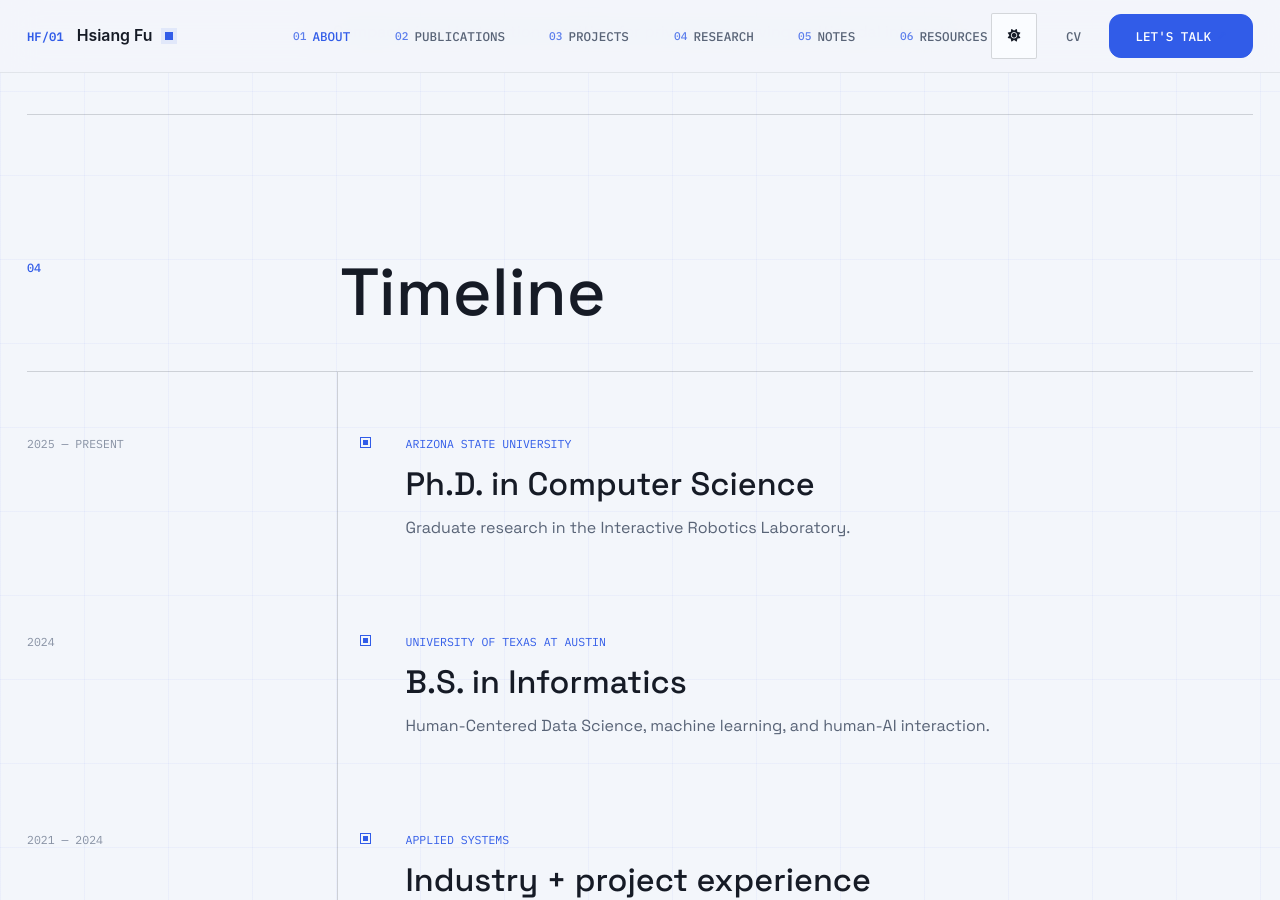
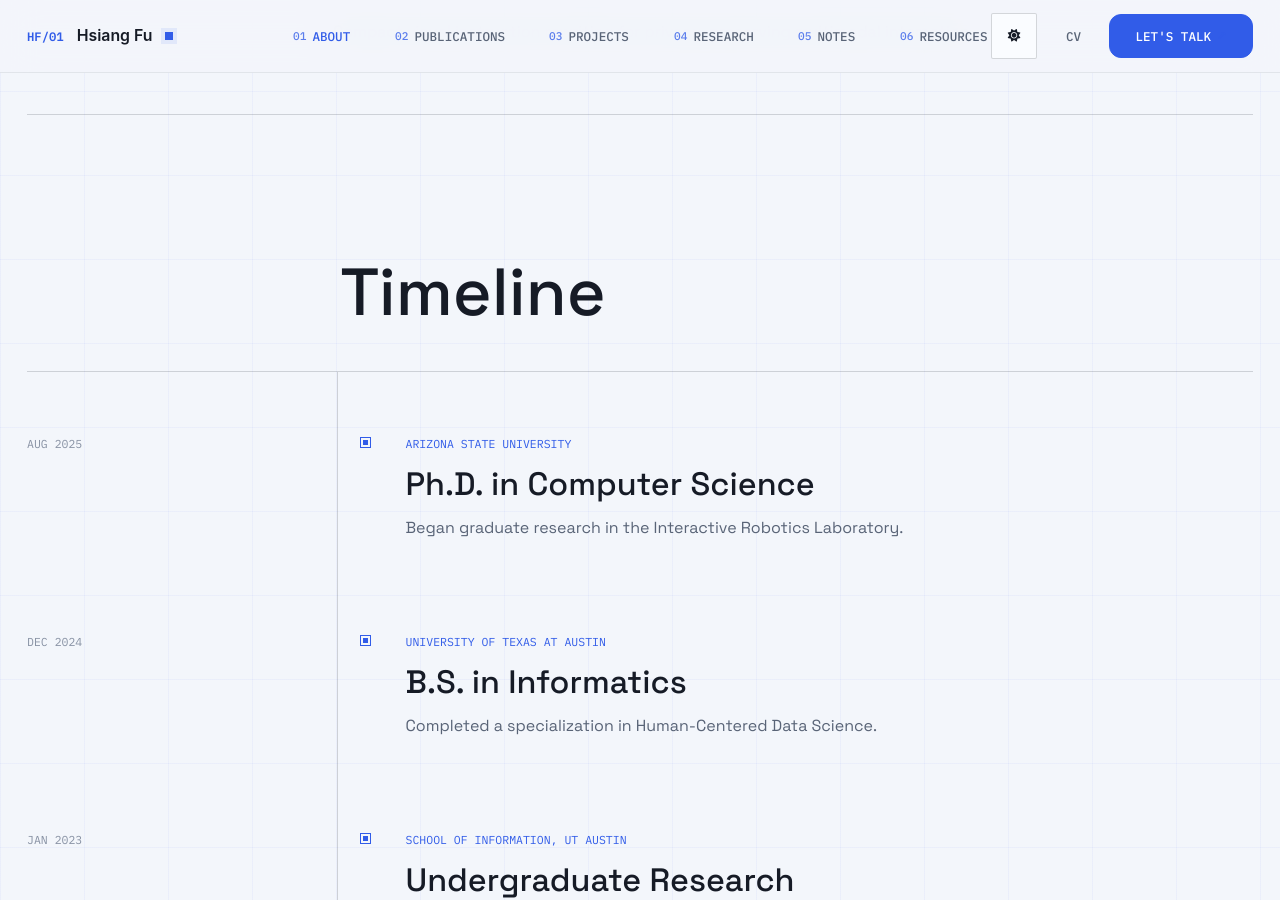
Before and after one commit to hsiang-fu/hsiang-fu.github.io, a Jekyll site: the page built from _pages/about.md, in a window 1280 px wide and 900 px high, scrolled down 4277 px. Built offline with Jekyll 4.4.1, drawn with Linux system fonts in a browser that asks for light colours; a script that is not in the unit is left out; some of the changed text lies outside the part shown.

Commit message:
Simplify homepage timeline dates

```diff
--- a/_pages/about.md
+++ b/_pages/about.md
@@ -165,13 +165,12 @@ redirect_from:
 
   <section class="field-section field-timeline" id="timeline" aria-labelledby="timeline-heading">
     <header class="field-section__heading">
-      <p>04</p>
       <h2 id="timeline-heading">Timeline</h2>
     </header>
     <div class="field-timeline__track">
-      <article><time>2025 &mdash; Present</time><span></span><div><p>Arizona State University</p><h3>Ph.D. in Computer Science</h3><p>Graduate research in the Interactive Robotics Laboratory.</p></div></article>
-      <article><time>2024</time><span></span><div><p>University of Texas at Austin</p><h3>B.S. in Informatics</h3><p>Human-Centered Data Science, machine learning, and human-AI interaction.</p></div></article>
-      <article><time>2021 &mdash; 2024</time><span></span><div><p>Applied systems</p><h3>Industry + project experience</h3><p>Cybersecurity, analytics, automation, product testing, and data pipelines.</p></div></article>
+      <article><time datetime="2025-08">Aug 2025</time><span></span><div><p>Arizona State University</p><h3>Ph.D. in Computer Science</h3><p>Began graduate research in the Interactive Robotics Laboratory.</p></div></article>
+      <article><time datetime="2024-12">Dec 2024</time><span></span><div><p>University of Texas at Austin</p><h3>B.S. in Informatics</h3><p>Completed a specialization in Human-Centered Data Science.</p></div></article>
+      <article><time datetime="2023-01">Jan 2023</time><span></span><div><p>School of Information, UT Austin</p><h3>Undergraduate Research</h3><p>Began research in multimodal learning and human-AI interaction.</p></div></article>
     </div>
   </section>
 
```
